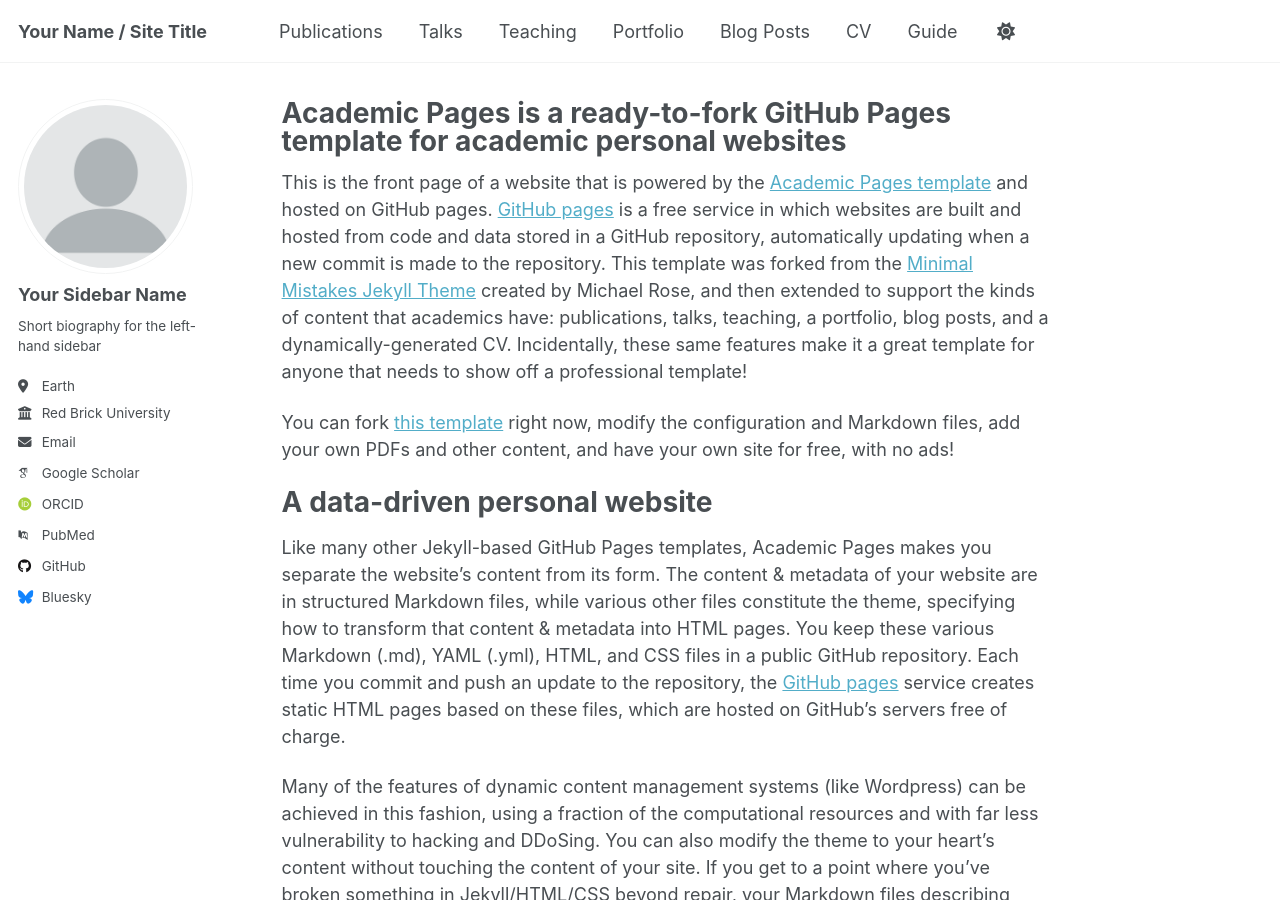
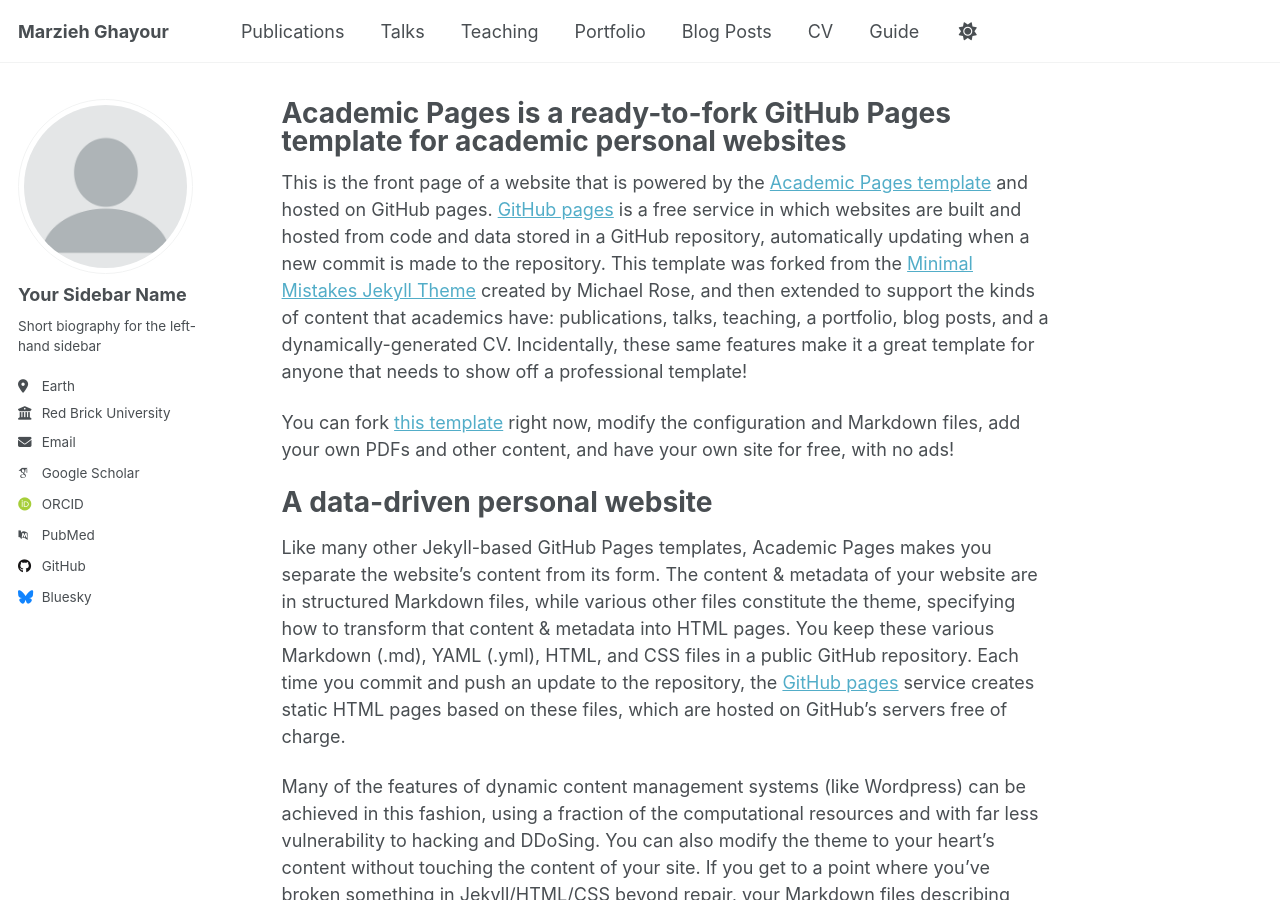
Before and after one commit to M-rzyh/M-rzyh.github.io, a Jekyll site: the page built from _pages/about.md, in a window 1280 px wide and 900 px high. Built offline with Jekyll 4.4.1, drawn with Linux system fonts in a browser that asks for light colours; some web fonts are replaced; a script that is not in the unit is left out.

Commit message:
rename and personalize site

```diff
--- a/_config.yml
+++ b/_config.yml
@@ -9,7 +9,7 @@
 # Basic Site Settings
 locale                   : "en-US"
 site_theme               : "default" # Currently available options are "default", "air"
-title                    : "Your Name / Site Title"
+title                    : "Marzieh Ghayour"
 title_separator          : "-"
 name                     : &name "Your Name"
 description              : &description "Your Name's academic portfolio"   # Update this with a general description of your site, this is the default if not overridden by a page
```
